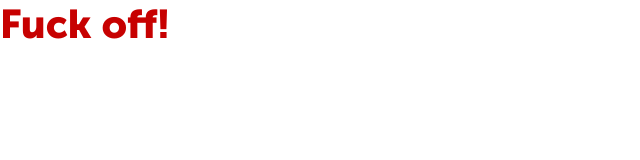
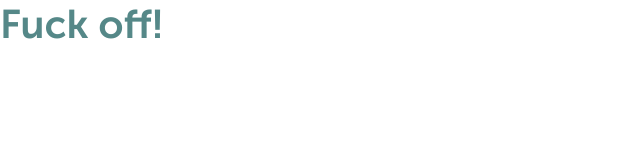
Before and after one commit to seffferyan/pulse_course, a website: page src/index.html in a window 1280 px wide. Shown: the whole page, without its empty margins (0-640 px from the left). Drawn offline with Linux system fonts and the light colour scheme; files whose address does not match are found by name.

Commit message:
add visual elements

```diff
--- a/src/sass/blocks/style.scss
+++ b/src/sass/blocks/style.scss
@@ -5,6 +5,6 @@
 }
 
 h1 {
-  font-weight: 900;
-  color: $main-color;
+  font-weight: 700;
+  color: #588;
 }
```
Also changed, not shown: src/css/blocks/style.min.css, src/icons/advantages_cup.png (added), src/icons/advantages_heart.png (added), src/icons/advantages_shoe.png (added), src/icons/logo.png (added), src/icons/main_cart.png (added), src/icons/main_messages.svg (added), src/icons/main_timer.png (added), src/img/carousel/slide_1.jpg (added), src/img/carousel/slide_2.jpg (added), src/img/carousel/slide_3.jpg (added), src/img/consult_bg.jpg (added), src/img/footer_bg.jpg (added), src/img/main_bg.jpg (added), 3 more files.
